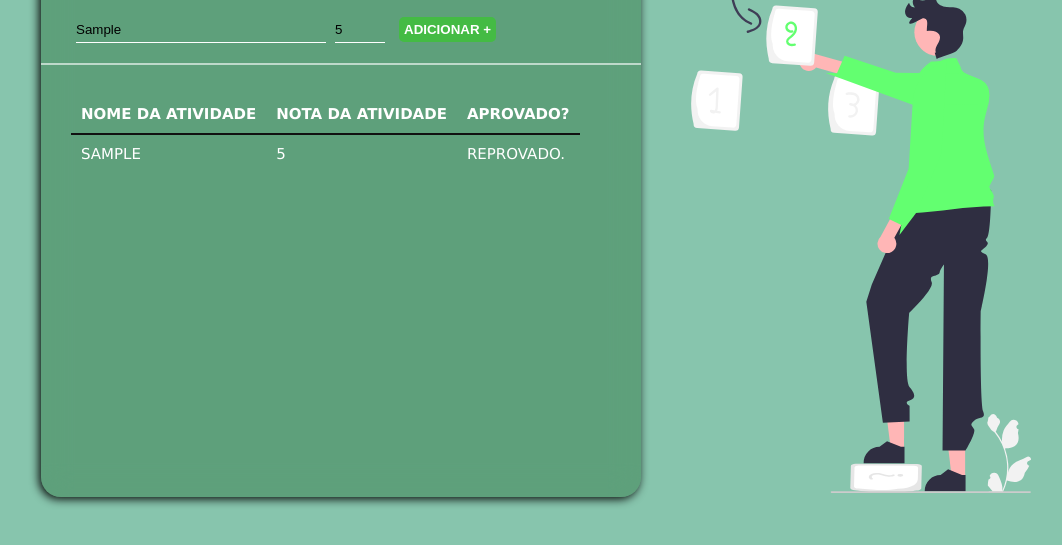
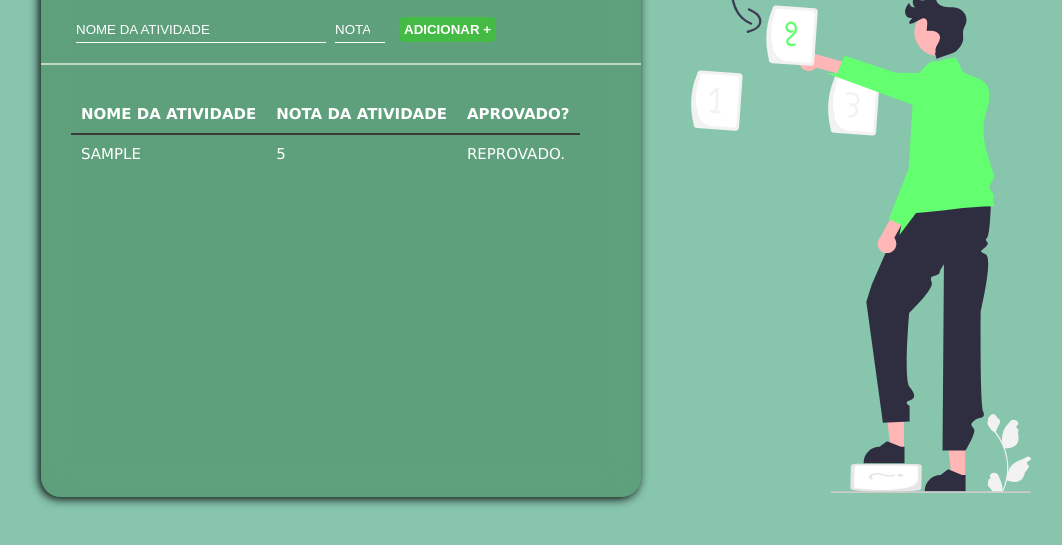
Before and after one commit to hnrkDEV/Calculadora-de-Media, a plain HTML site: page index.html in a window 1280 px wide. Both pictures are taken after typing "Sample", "5" into the empty fields and a click on the button "ADICIONAR +". Shown: the part 203-748 px from the top of the page, without its empty margins (104-1166 px from the left). Drawn offline with Linux system fonts and the light colour scheme; a web font is replaced by a local one.

Commit message:
atualizando js

```diff
--- a/main.js
+++ b/main.js
@@ -1,13 +1,27 @@
 
 const form = document.getElementById("form")
 let linhas = '';
+const atividades = []
+const notas = []
+let i = 0
+
+
 
  form.addEventListener('submit', function(e){
         e.preventDefault();
 
+        adicionaLinha();
+        atualizaTabela();
+/*      atualizaMediaFinal(); */
+    });
+
+    function adicionaLinha(){
+
         const inputNomeAtividade = document.getElementById("activityName");
         const inputNotaAtividade = document.getElementById("nota");
 
+            atividades.push(inputNomeAtividade.value);
+            notas.push(parseFloat(inputNotaAtividade.value));
 
         let linha = "<tr>";
         linha += `<td>${inputNomeAtividade.value}</td>`;
@@ -17,7 +31,11 @@ let linhas = '';
 
         linhas += linha;
 
+        inputNomeAtividade.value = ""
+        inputNotaAtividade.value = ""
+    }
+
+    function atualizaTabela(){
         const corpoTabela = document.querySelector("tbody");
         corpoTabela.innerHTML = linhas;
-
-    });
+    }
--- a/style.css
+++ b/style.css
@@ -109,5 +109,5 @@ th ,td{
     text-transform: uppercase;
 }
 table th {
-    border-bottom: 2px solid rgb(17, 17, 17);
+    border-bottom: 2px solid rgb(59, 59, 59);
 }
```
